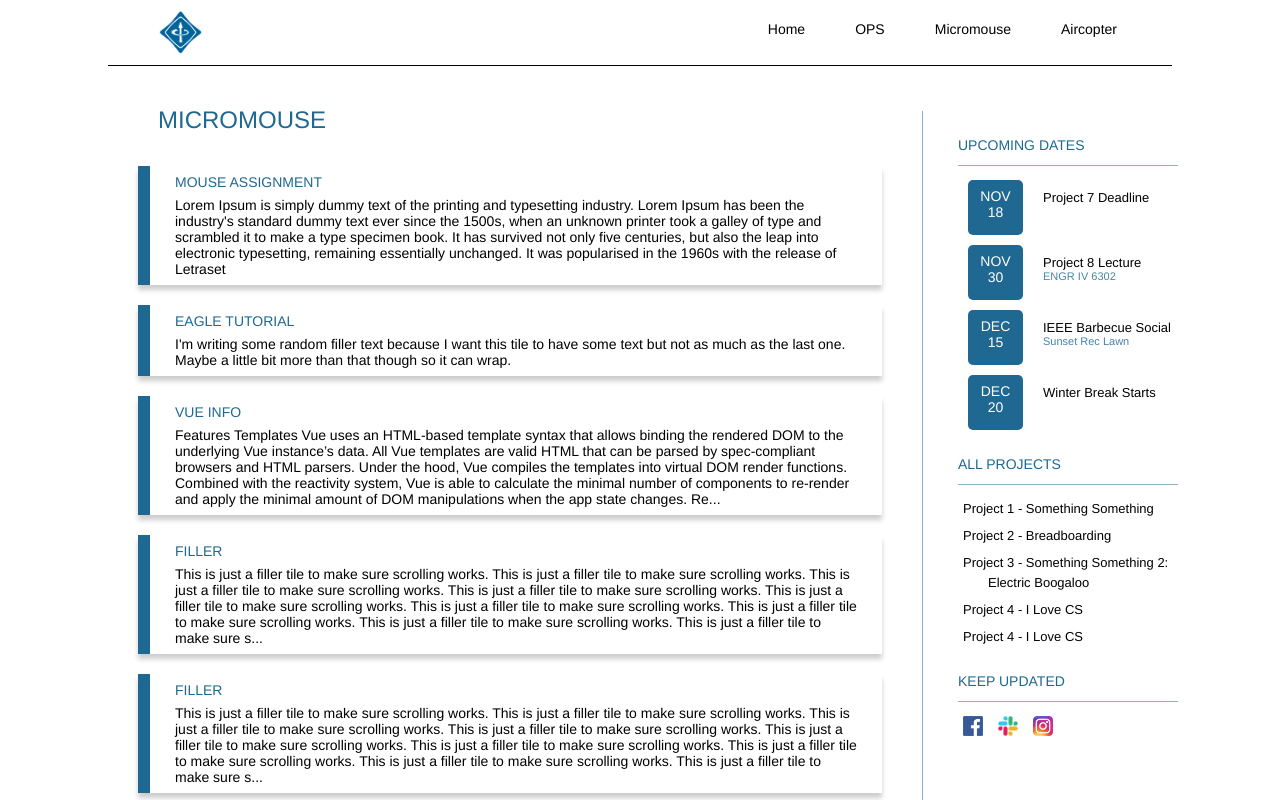
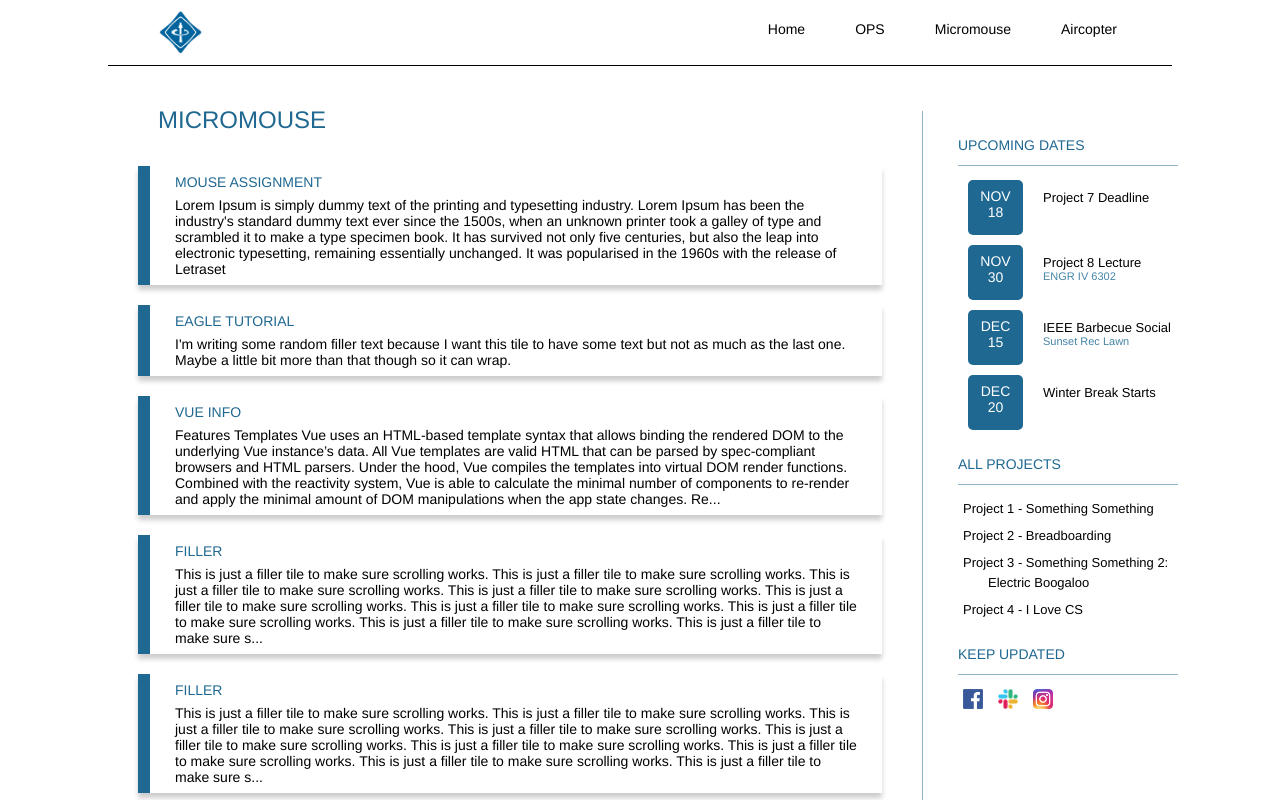
Before and after one commit to UCLA-IEEE/project-portal, a Vue app in the folder client/: page /#/micromouse in a window 1280 px wide. Shown: the top 800 px of the page. Built offline with nearby package versions, Linux system fonts and the light colour scheme.

Commit message:
Remove duplicate dummy project

```diff
--- a/client/src/components/Sidebar.vue
+++ b/client/src/components/Sidebar.vue
@@ -53,12 +53,7 @@ export default {
           id: 4,
           title: "Project 4 - I Love CS",
           link: "/Micromouse"
-        },
-        {
-          id: 5,
-          title: "Project 4 - I Love CS",
-          link: "/Micromouse"
-        },
+        }
       ],
     }
   },
```
